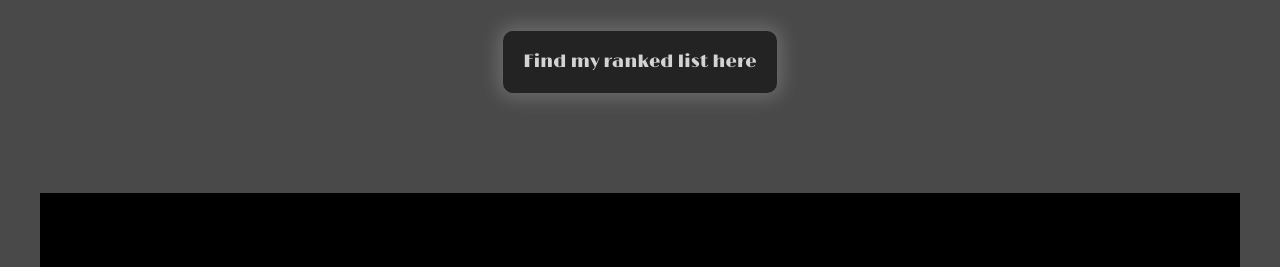
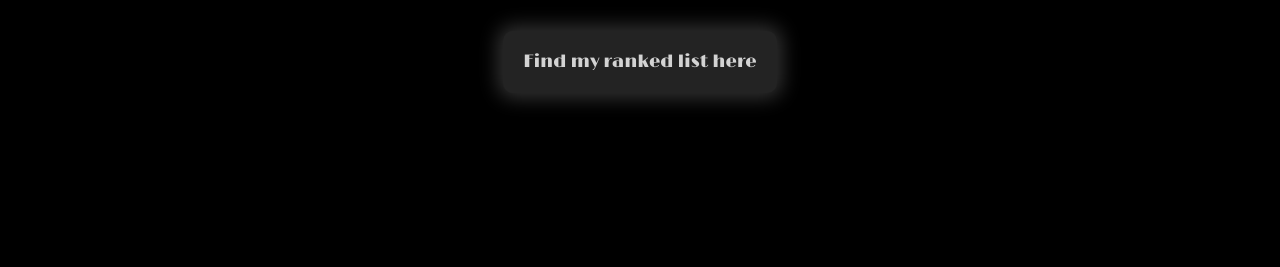
Before and after one commit to itsSonchan/A24HorrorList, a plain HTML site: page index.html in a window 1280 px wide. Shown: the part 460-727 px from the top of the page. Drawn offline with nearby package versions, Linux system fonts and the light colour scheme.

Commit message:
added footer to container, changed background color

```diff
--- a/index.html
+++ b/index.html
@@ -183,7 +183,7 @@
               ></iframe><div></div>
             </div>
           </div>
-        </div>
+
       </main>
       <footer>
         <div class="footer-grid">
@@ -232,7 +232,7 @@
           </div>
         </div>
       </footer>
-    </div>
+    </div></div>
   </body>
   <script src="script.js"></script>
 </html>
--- a/styles.css
+++ b/styles.css
@@ -1,5 +1,5 @@
 body {
-  background-color: #494949;
+  background-color: #000000;
   font-family: "Limelight", sans-serif;
   margin: 0;
 }
```
